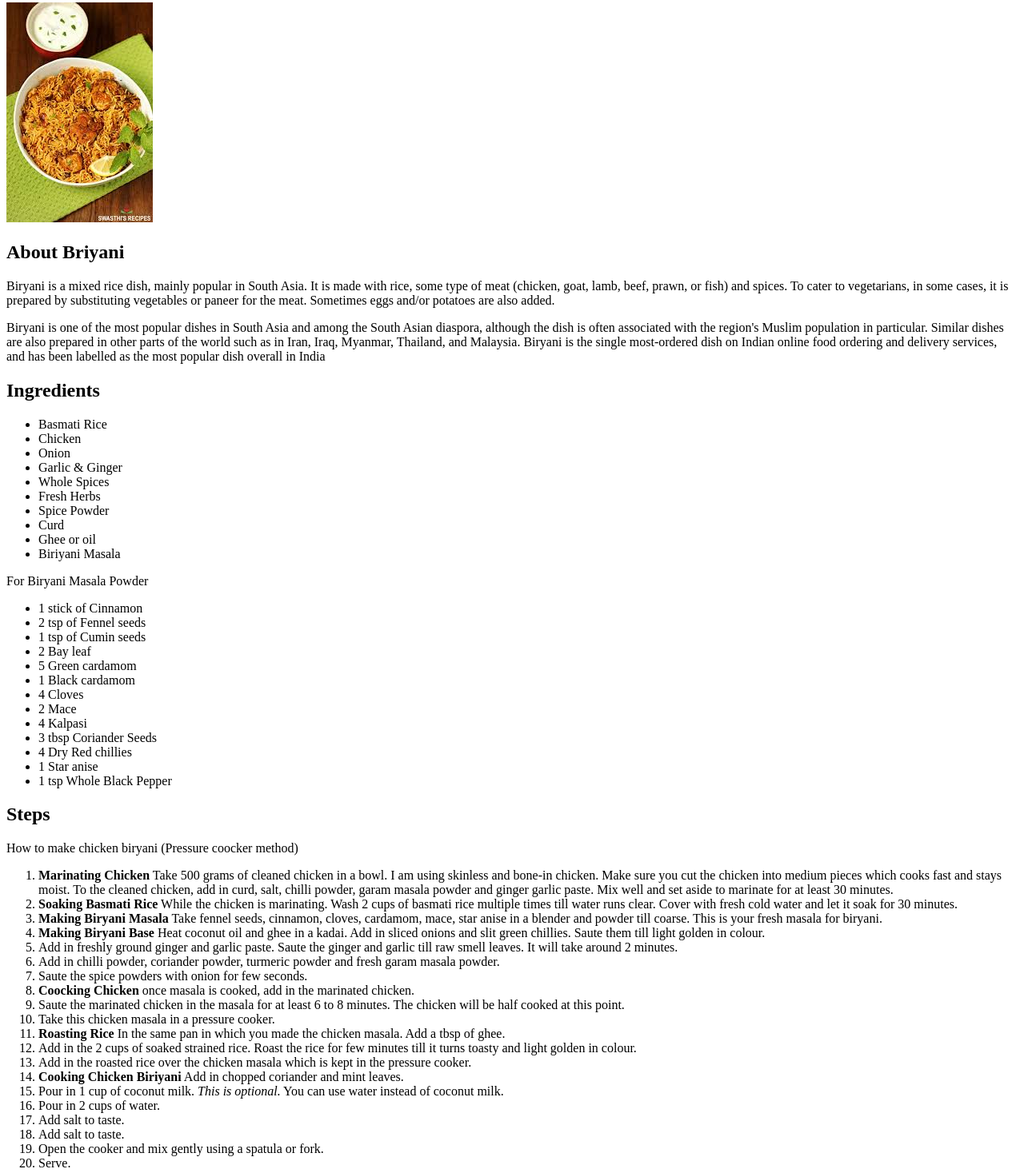
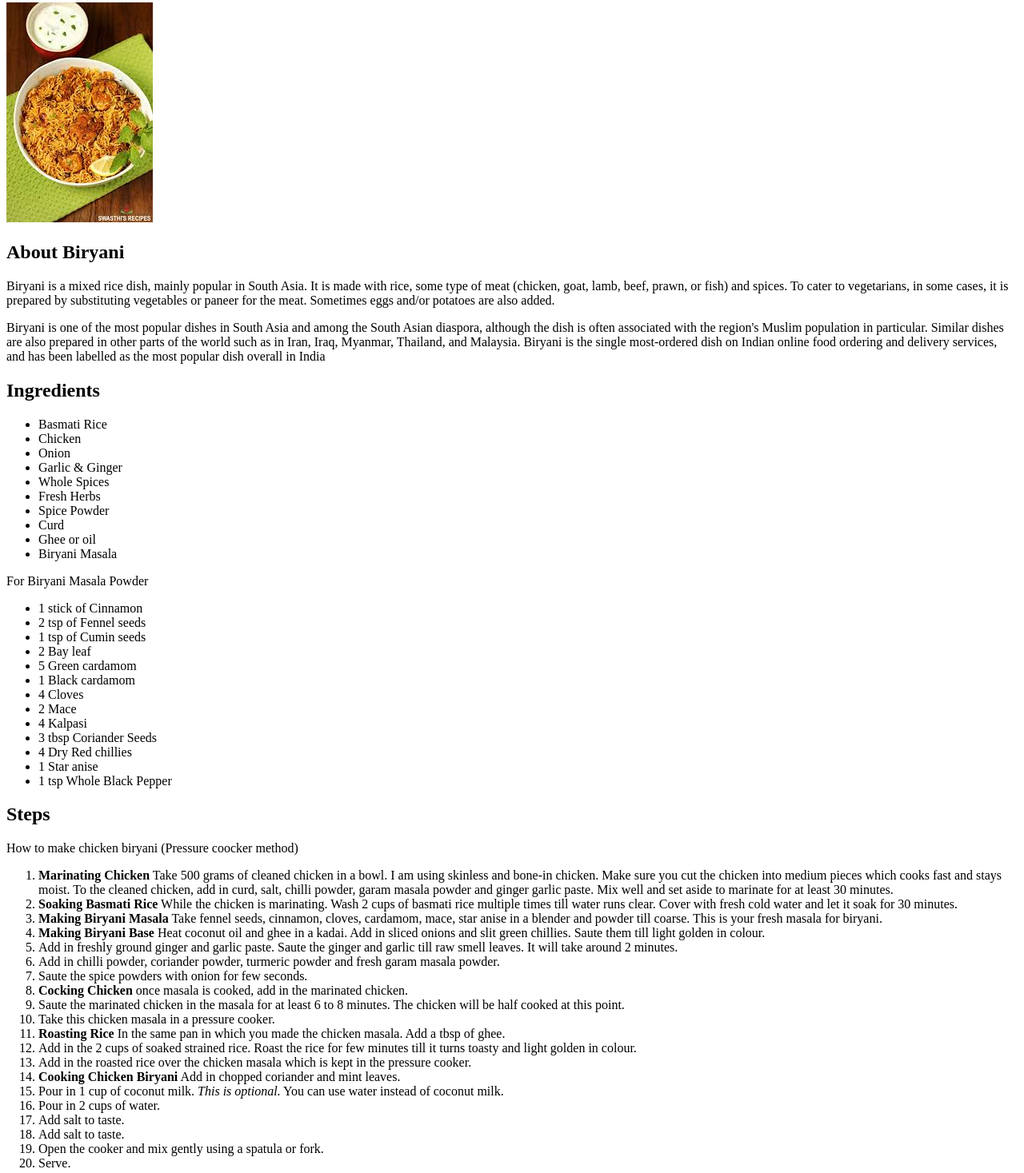
Before and after one commit to TheMaximusPrime/odin-recipes, a plain HTML site: page recipes/chickenbiryani.html in a window 1280 px wide. Shown: the part 77-1544 px from the top of the page at 80% size. Drawn offline with Linux system fonts and the light colour scheme.

Commit message:
Fixed typos in chickenbiryani.html

```diff
--- a/recipes/chickenbiryani.html
+++ b/recipes/chickenbiryani.html
@@ -10,7 +10,7 @@
 
     <img src="../img/chickenbiryani.jpeg" alt="Image of chicken biriyani">
 
-    <h2>About Briyani</h2>
+    <h2>About Biryani</h2>
     <p>Biryani is a mixed rice dish, mainly popular in South Asia. It is made with rice, some type of meat (chicken, goat, lamb, beef, prawn, or fish) and spices. To cater to vegetarians, in some cases, it is prepared by substituting vegetables or paneer for the meat. Sometimes eggs and/or potatoes are also added.</p>
     <p>Biryani is one of the most popular dishes in South Asia and among the South Asian diaspora, although the dish is often associated with the region's Muslim population in particular. Similar dishes are also prepared in other parts of the world such as in Iran, Iraq, Myanmar, Thailand, and Malaysia. Biryani is the single most-ordered dish on Indian online food ordering and delivery services, and has been labelled as the most popular dish overall in India</p>
 
@@ -25,7 +25,7 @@
         <li>Spice Powder</li>
         <li>Curd</li>
         <li>Ghee or oil</li>
-        <li>Biriyani Masala</li>
+        <li>Biryani Masala</li>
     </ul>
     For Biryani Masala Powder
     <ul>
@@ -54,13 +54,13 @@
         <li>Add in freshly ground ginger and garlic paste. Saute the ginger and garlic till raw smell leaves. It will take around 2 minutes.</li>
         <li>Add in chilli powder, coriander powder, turmeric powder and fresh garam masala powder.</li>
         <li>Saute the spice powders with onion for few seconds.</li>
-        <li><strong>Coocking Chicken</strong> once masala is cooked, add in the marinated chicken.</li>
+        <li><strong>Cocking Chicken</strong> once masala is cooked, add in the marinated chicken.</li>
         <li>Saute the marinated chicken in the masala for at least 6 to 8 minutes. The chicken will be half cooked at this point. </li>
         <li>Take this chicken masala in a pressure cooker.</li>
         <li><strong>Roasting Rice</strong> In the same pan in which you made the chicken masala. Add a tbsp of ghee. </li>
         <li>Add in the 2 cups of soaked strained rice. Roast the rice for few minutes till it turns toasty and light golden in colour.</li>
         <li>Add in the roasted rice over the chicken masala which is kept in the pressure cooker.</li>
-        <li><strong>Cooking Chicken Biriyani</strong> Add in chopped coriander and mint leaves.</li>
+        <li><strong>Cooking Chicken Biryani</strong> Add in chopped coriander and mint leaves.</li>
         <li>Pour in 1 cup of coconut milk. <em>This is optional.</em> You can use water instead of coconut milk.</li>
         <li>Pour in 2 cups of water.</li>
         <li>Add salt to taste. </li>
```
